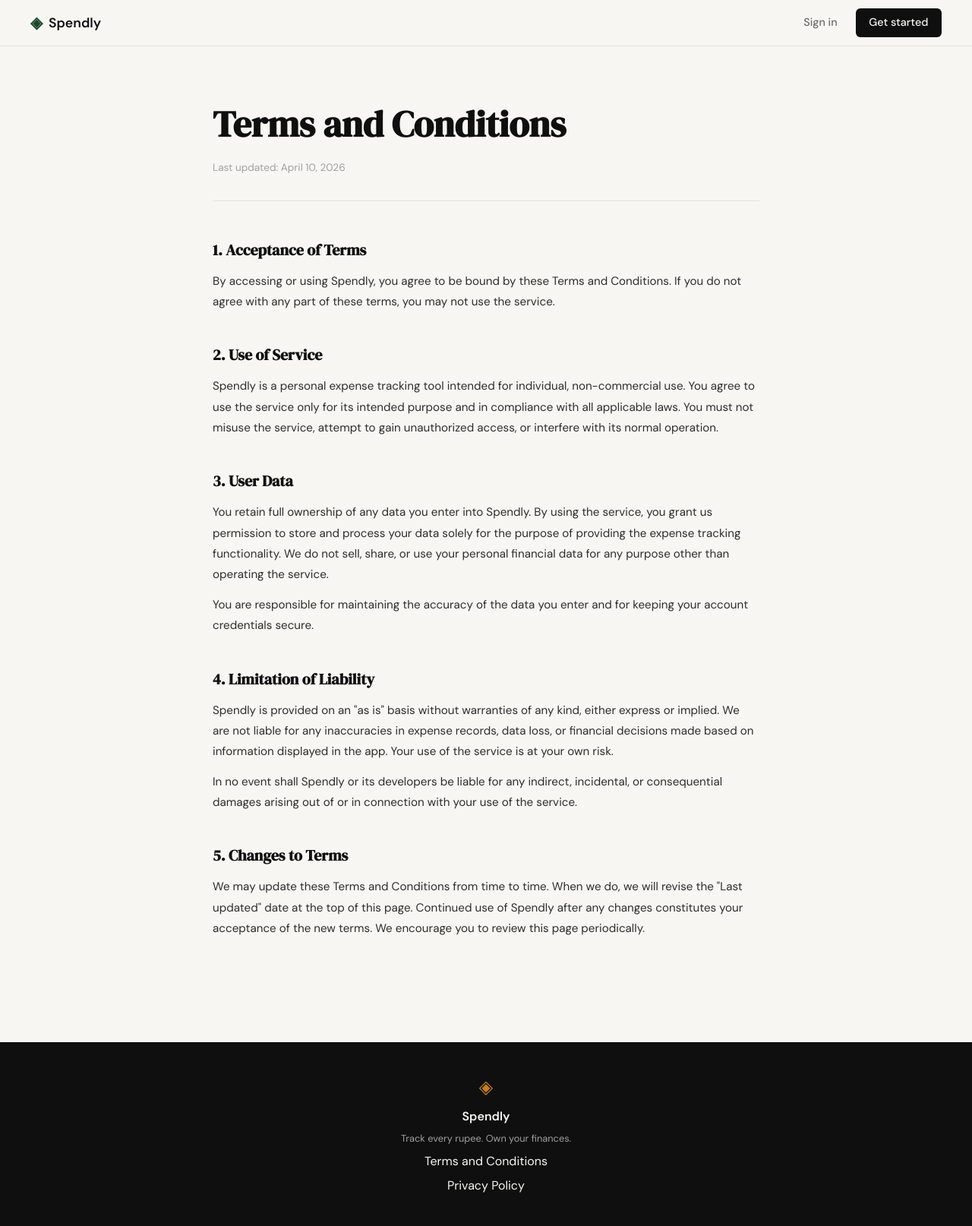
After one commit to JamilRaza001/spendly-MJR, a Flask app: page /terms in a window 1280 px wide. The commit adds this page. Shown: the whole page at 76% size. Run offline with Flask 3, Linux system fonts and the light colour scheme.

Commit message:
landing: add terms and conditions page and route

```diff
--- a/app.py
+++ b/app.py
@@ -20,6 +20,11 @@ def register():
 @app.route("/login")
 def login():
     return render_template("login.html")
+
+
+@app.route("/terms")
+def terms():
+    return render_template("terms.html")
 
 
 # ------------------------------------------------------------------ #
--- a/static/css/style.css
+++ b/static/css/style.css
@@ -508,6 +508,56 @@ a { color: inherit; text-decoration: none; }
 }
 
 /* ------------------------------------------------------------------ */
+/* Legal pages (Terms, Privacy)                                        */
+/* ------------------------------------------------------------------ */
+
+.legal-page {
+    padding: 4rem 2rem 6rem;
+}
+
+.legal-inner {
+    max-width: 720px;
+    margin: 0 auto;
+}
+
+.legal-inner h1 {
+    font-family: var(--font-display);
+    font-size: clamp(2rem, 4vw, 3rem);
+    color: var(--ink);
+    margin-bottom: 0.5rem;
+}
+
+.legal-updated {
+    font-size: 0.85rem;
+    color: var(--ink-faint);
+    margin-bottom: 3rem;
+    padding-bottom: 2rem;
+    border-bottom: 1px solid var(--border);
+}
+
+.legal-section {
+    margin-bottom: 2.5rem;
+}
+
+.legal-section h2 {
+    font-family: var(--font-display);
+    font-size: 1.25rem;
+    color: var(--ink);
+    margin-bottom: 0.75rem;
+}
+
+.legal-section p {
+    font-size: 0.95rem;
+    color: var(--ink-soft);
+    line-height: 1.8;
+    margin-bottom: 0.75rem;
+}
+
+.legal-section p:last-child {
+    margin-bottom: 0;
+}
+
+/* ------------------------------------------------------------------ */
 /* Responsive                                                          */
 /* ------------------------------------------------------------------ */
 
--- a/templates/base.html
+++ b/templates/base.html
@@ -34,7 +34,7 @@
             <span class="brand-icon">◈</span>
             <span class="footer-name">Spendly</span>
             <p class="footer-copy">Track every rupee. Own your finances.</p>
-            <a href="#">Terms and Conditions</a>
+            <a href="{{ url_for('terms') }}">Terms and Conditions</a>
             <a href="#">Privacy Policy</a>
         </div>
     </footer>
--- /dev/null
+++ b/templates/terms.html
@@ -0,0 +1,39 @@
+{% extends "base.html" %}
+
+{% block title %}Terms and Conditions — Spendly{% endblock %}
+
+{% block content %}
+<section class="legal-page">
+    <div class="legal-inner">
+        <h1>Terms and Conditions</h1>
+        <p class="legal-updated">Last updated: April 10, 2026</p>
+
+        <section class="legal-section">
+            <h2>1. Acceptance of Terms</h2>
+            <p>By accessing or using Spendly, you agree to be bound by these Terms and Conditions. If you do not agree with any part of these terms, you may not use the service.</p>
+        </section>
+
+        <section class="legal-section">
+            <h2>2. Use of Service</h2>
+            <p>Spendly is a personal expense tracking tool intended for individual, non-commercial use. You agree to use the service only for its intended purpose and in compliance with all applicable laws. You must not misuse the service, attempt to gain unauthorized access, or interfere with its normal operation.</p>
+        </section>
+
+        <section class="legal-section">
+            <h2>3. User Data</h2>
+            <p>You retain full ownership of any data you enter into Spendly. By using the service, you grant us permission to store and process your data solely for the purpose of providing the expense tracking functionality. We do not sell, share, or use your personal financial data for any purpose other than operating the service.</p>
+            <p>You are responsible for maintaining the accuracy of the data you enter and for keeping your account credentials secure.</p>
+        </section>
+
+        <section class="legal-section">
+            <h2>4. Limitation of Liability</h2>
+            <p>Spendly is provided on an "as is" basis without warranties of any kind, either express or implied. We are not liable for any inaccuracies in expense records, data loss, or financial decisions made based on information displayed in the app. Your use of the service is at your own risk.</p>
+            <p>In no event shall Spendly or its developers be liable for any indirect, incidental, or consequential damages arising out of or in connection with your use of the service.</p>
+        </section>
+
+        <section class="legal-section">
+            <h2>5. Changes to Terms</h2>
+            <p>We may update these Terms and Conditions from time to time. When we do, we will revise the "Last updated" date at the top of this page. Continued use of Spendly after any changes constitutes your acceptance of the new terms. We encourage you to review this page periodically.</p>
+        </section>
+    </div>
+</section>
+{% endblock %}
```
